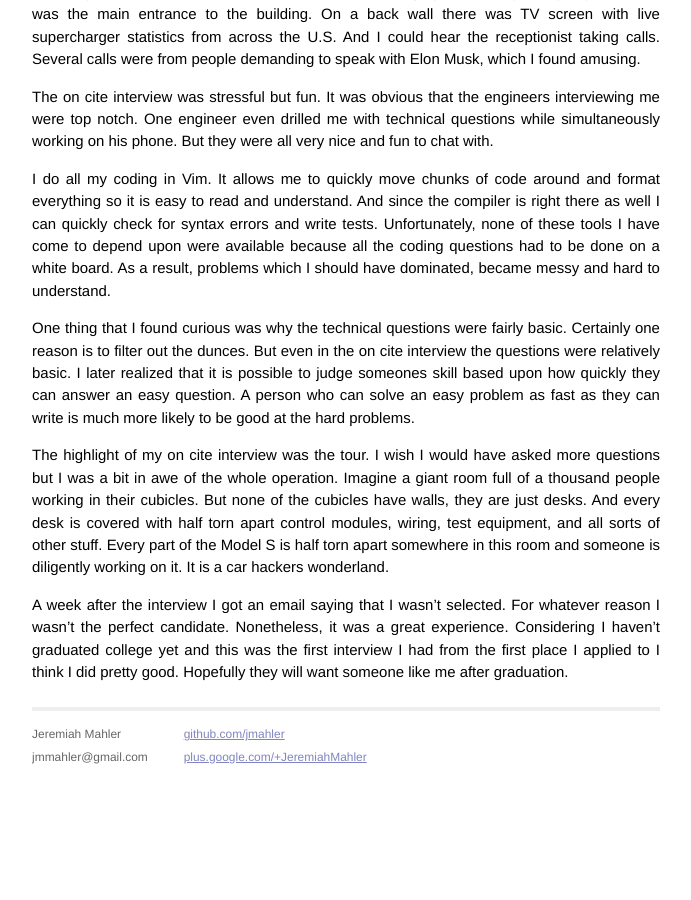
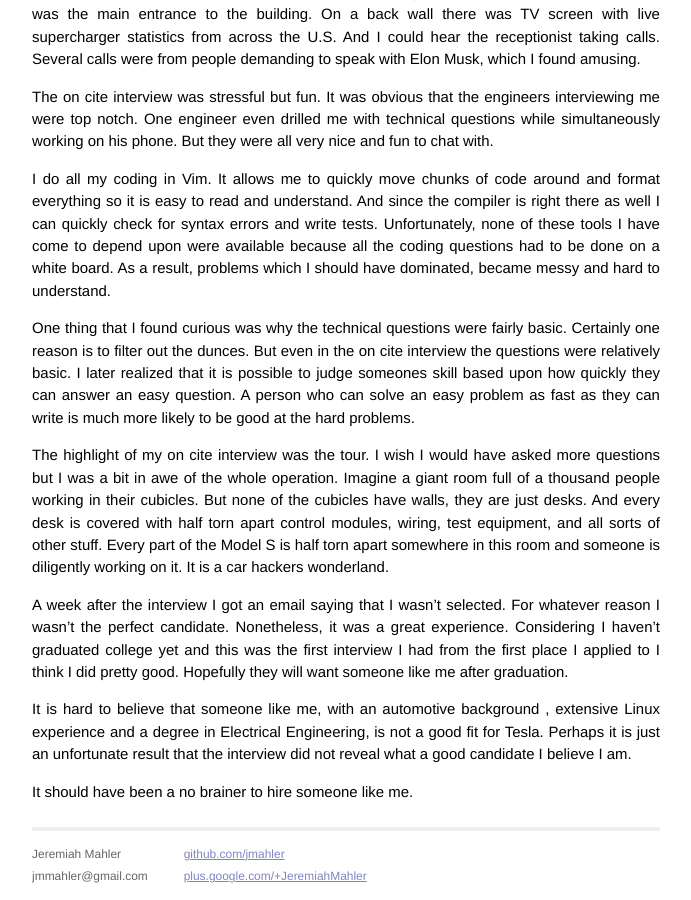
Before and after one commit to jmahler/jmahler.github.io, a Jekyll site: the page built from _posts/2014-02-27-tesla_interview.md, in a window 1280 px wide and 900 px high, scrolled down 1155 px. Shown: the whole window, without its empty margins (294-985 px from the left). Built offline with Jekyll 4.4.1, drawn with Linux system fonts in a browser that asks for light colours; Markdown is read by kramdown in place of the engine named in the settings; before the commit the page ends 1935 px from its top, so only the background shows below that.

Commit message:
updated conclusion

```diff
--- a/_posts/2014-02-27-tesla_interview.md
+++ b/_posts/2014-02-27-tesla_interview.md
@@ -120,3 +120,10 @@
 first interview I had from the first place I applied to I think
 I did pretty good.  Hopefully they will want someone like me
 after graduation.
+
+It is hard to believe that someone like me, with an automotive background
+, extensive Linux experience and a degree in Electrical Engineering,
+is not a good fit for Tesla.  Perhaps it is just an unfortunate result
+that the interview did not reveal what a good candidate I believe I am.
+
+It should have been a no brainer to hire someone like me.
```
